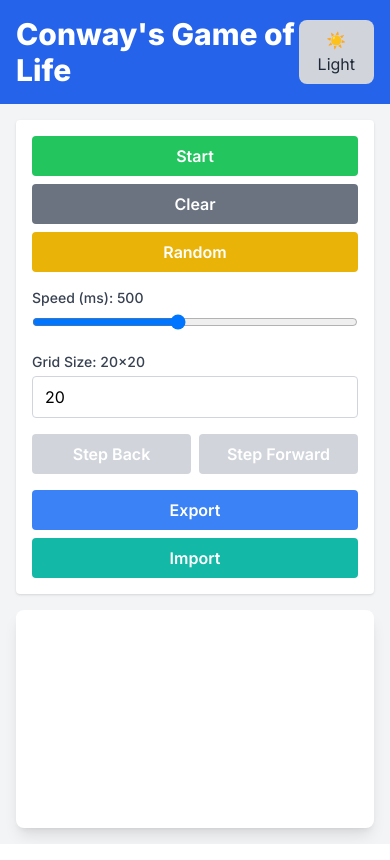
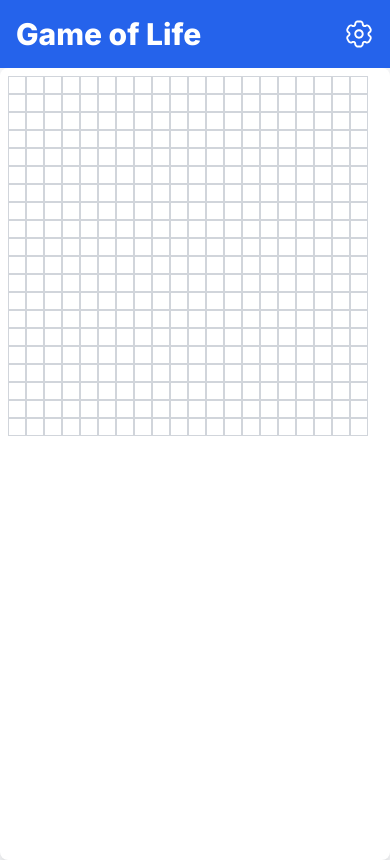
Before and after one commit to Liron-Toledo/game-of-life, a React (Vite) app: page / in a window 390 px wide. Built offline with nearby package versions, Linux system fonts and the light colour scheme.

Commit message:
Better mobile support + save theme to localhost and move to controls

```diff
--- a/src/App.tsx
+++ b/src/App.tsx
@@ -3,8 +3,8 @@ import Grid from './components/Grid';
 import { GridType } from './types';
 import { getNextGridState } from './utils/logic';
 import Controls from './components/Controls';
-import ThemeToggle from './components/ThemeToggle';
 import Notification from './components/Notification';
+import settings from './assets/settings.svg'
 
 const App: React.FC = () => {
   // State variables
@@ -22,6 +22,7 @@ const App: React.FC = () => {
   const [history, setHistory] = useState<GridType[]>([grid]);
   const [currentStep, setCurrentStep] = useState(0);
   const [notification, setNotification] = useState<string | null>(null);
+  const [isControlsOpen, setIsControlsOpen] = useState<boolean>(false);
 
   // References for managing intervals and external state
   const intervalRef = useRef<ReturnType<typeof setInterval> | null>(null);
@@ -236,13 +237,24 @@ const App: React.FC = () => {
 
   return (
     <div className="min-h-screen flex flex-col bg-gray-100 dark:bg-gray-900">
+      {/* Header */}
       <header className="p-4 bg-blue-600 dark:bg-blue-800 text-white flex items-center justify-between">
-        <h1 className="font-sans text-3xl font-extrabold">Conway's Game of Life</h1>
-        <ThemeToggle />
+        <h1 className="font-sans text-3xl font-extrabold">Game of Life</h1>
+        {/* Mobile Controls */}
+        <img
+          width={30}
+          height={30}
+          src={settings}
+          alt="Settings"
+          onClick={() => setIsControlsOpen(!isControlsOpen)}
+          className="block md:hidden cursor-pointer"
+        />
       </header>
 
-      <main className="flex flex-1 flex-col md:flex-row p-4 space-y-4 md:space-y-0 md:space-x-4">
-        <aside className="md:w-1/4 bg-white dark:bg-gray-800 dark:text-white p-4 rounded shadow">
+      {/* Main Content */}
+      <main className="flex flex-1 flex-col md:flex-row">
+        {/* Sidebar Controls - Hidden on Mobile */}
+        <aside className="hidden md:block md:w-1/4 bg-white dark:bg-gray-800 dark:text-white p-4 rounded shadow">
           <Controls
             isRunning={isRunning}
             onStartPause={handleStartPause}
@@ -261,12 +273,44 @@ const App: React.FC = () => {
           />
         </aside>
 
-        <section className="flex-1 bg-white dark:bg-gray-800 p-6 rounded-lg shadow-lg">
+        {/* Grid Section */}
+        <section className="flex-1 bg-white dark:bg-gray-800 p-2 md:p-6 rounded-lg shadow-lg">
           <Grid grid={grid} onCellClick={onCellClick} />
         </section>
       </main>
 
+      {/* Notification */}
       <Notification message={notification} />
+
+      {/* Mobile Controls Overlay */}
+      {isControlsOpen && (
+        <div className="fixed inset-0 bg-black bg-opacity-50 flex justify-center items-center">
+          <div className="bg-white dark:bg-gray-800 p-4 rounded shadow-lg w-11/12 max-w-md">
+            <Controls
+              isRunning={isRunning}
+              onStartPause={handleStartPause}
+              onClear={handleClear}
+              onRandom={handleRandom}
+              speed={speed}
+              onSpeedChange={handleSpeedChange}
+              gridSize={gridSize}
+              onGridSizeChange={handleGridSizeChange}
+              onExport={handleExport}
+              onImport={handleImport}
+              currentStep={currentStep}
+              handleStepBack={handleStepBack}
+              handleStepForward={handleStepForward}
+              historyLength={history.length}
+            />
+            <button
+              className="mt-4 px-4 py-2 bg-red-500 hover:bg-red-600 dark:bg-red-700 dark:hover:bg-red-800 text-white rounded"
+              onClick={() => setIsControlsOpen(false)}
+            >
+              Close
+            </button>
+          </div>
+        </div>
+      )}
     </div>
   );
 };
--- a/src/components/Controls.tsx
+++ b/src/components/Controls.tsx
@@ -1,4 +1,5 @@
 import React from 'react';
+import ThemeToggle from './ThemeToggle';
 
 interface ControlsProps {
     isRunning: boolean;
@@ -141,6 +142,7 @@ const Controls: React.FC<ControlsProps> = ({
                     <input type="file" accept=".json" onChange={handleImportFile} className="hidden" />
                 </label>
             </div>
+            <ThemeToggle />
         </div>
     );
 };
--- a/src/components/Grid.tsx
+++ b/src/components/Grid.tsx
@@ -1,4 +1,4 @@
-import React, { useRef, useCallback } from 'react';
+import React, { useRef, useCallback, useState, useEffect } from 'react';
 import { FixedSizeGrid as VirtualizedGrid } from 'react-window';
 import AutoSizer from 'react-virtualized-auto-sizer';
 import Cell from './Cell';
@@ -11,7 +11,8 @@ interface GridProps {
 
 /** Component to display and manage grid */
 const Grid: React.FC<GridProps> = ({ grid, onCellClick }) => {
-  const minCellSize = 20; // Minimum size for a cell to ensure usability
+  const [mobileGridHeight, setMobileGridHeight] = useState<number | null>(null); // Dynamic height for the grid on mobile
+  const [minCellSize, setMinCellSize] = useState(20); // Initial minimum cell size
   const isMouseDown = useRef(false); // Tracks if the mouse is currently pressed
   const currentAction = useRef<'setAlive' | 'setDead' | null>(null); // Tracks the current action being performed
 
@@ -36,6 +37,27 @@ const Grid: React.FC<GridProps> = ({ grid, onCellClick }) => {
   const handleMouseLeave = useCallback(() => {
     isMouseDown.current = false;
     currentAction.current = null; // Reset the current action
+  }, []);
+
+  /**
+   * Updates grid height and cell size based on screen size.
+   */
+  useEffect(() => {
+    const updateGridSettings = () => {
+      const isMobile = window.innerWidth < 640; // Mobile breakpoint
+      const header = document.querySelector('header');
+      const headerHeight = header ? header.offsetHeight : 0;
+
+      // Set grid height dynamically on mobile, null otherwise
+      setMobileGridHeight(isMobile ? window.innerHeight - headerHeight : null);
+
+      // Adjust minimum cell size for mobile and larger screens
+      setMinCellSize(isMobile ? 10 : 20);
+    };
+
+    updateGridSettings();
+    window.addEventListener('resize', updateGridSettings); // Update on resize
+    return () => window.removeEventListener('resize', updateGridSettings);
   }, []);
 
   /**
@@ -66,12 +88,33 @@ const Grid: React.FC<GridProps> = ({ grid, onCellClick }) => {
         }
       };
 
+      /**
+     * Handles touch start on a cell to toggle its state.
+     */
+      const handleCellTouchStart = () => {
+        const action = cell.isAlive ? 'setDead' : 'setAlive'; // Determine action based on cell state
+        currentAction.current = action;
+        onCellClick(rowIndex, columnIndex, action);
+      };
+
+      /**
+       * Handles touch move over a cell to update its state.
+       */
+      const handleCellTouchMove = () => {
+        if (currentAction.current) {
+          onCellClick(rowIndex, columnIndex, currentAction.current);
+        }
+      };
+
       return (
         <div
           style={style} // Position and size of the cell (calculated by VirtualizedGrid)
           onMouseDown={handleCellMouseDown}
           onMouseEnter={handleCellMouseEnter}
+          onTouchStart={handleCellTouchStart}
+          onTouchMove={handleCellTouchMove}
           onDragStart={(e) => e.preventDefault()} // Prevents unwanted drag interactions
+
         >
           <Cell cell={cell} />
         </div>
@@ -82,7 +125,9 @@ const Grid: React.FC<GridProps> = ({ grid, onCellClick }) => {
 
   return (
     <div
-      className="w-full h-full"
+      className="w-full"
+      style={{ height: mobileGridHeight || '100%' }}
+
       onMouseDown={handleMouseDown}
       onMouseUp={handleMouseUp}
       onMouseLeave={handleMouseLeave}
@@ -91,6 +136,7 @@ const Grid: React.FC<GridProps> = ({ grid, onCellClick }) => {
     >
       <AutoSizer>
         {({ width, height }) => {
+
           // Dynamically calculate cell size based on grid dimensions and available space
           const cellSize = Math.max(
             Math.floor(Math.min(width / grid.length, height / grid.length)),
@@ -114,6 +160,7 @@ const Grid: React.FC<GridProps> = ({ grid, onCellClick }) => {
       </AutoSizer>
     </div>
   );
+
 };
 
 export default Grid;
--- a/src/components/ThemeToggle.tsx
+++ b/src/components/ThemeToggle.tsx
@@ -6,13 +6,27 @@ import React, { useState, useEffect } from 'react';
  * root `<html>` element.
  */
 const ThemeToggle: React.FC = () => {
-  const [isDark, setIsDark] = useState(false);
+  const [isDark, setIsDark] = useState<boolean>(() => {
+    // Initialize state based on `localStorage` or system preference
+    if (typeof window !== 'undefined') {
+      const storedTheme = localStorage.getItem('theme');
+      if (storedTheme) {
+        return storedTheme === 'dark';
+      } else {
+        // If no preference is stored, use the system's color scheme
+        return window.matchMedia('(prefers-color-scheme: dark)').matches;
+      }
+    }
+    return false; // Default to light theme
+  });
 
   useEffect(() => {
     if (isDark) {
       document.documentElement.classList.add('dark');
+      localStorage.setItem('theme', 'dark');
     } else {
       document.documentElement.classList.remove('dark');
+      localStorage.setItem('theme', 'light');
     }
   }, [isDark]);
 
@@ -22,7 +36,7 @@ const ThemeToggle: React.FC = () => {
       className="px-3 py-2 bg-gray-300 dark:bg-gray-700 rounded-lg text-gray-800 dark:text-gray-200"
       aria-label="Toggle Dark Mode"
     >
-      {isDark ? '🌙 Dark' : '☀️ Light'}
+      {isDark ? 'Dark' : 'Light'}
     </button>
   );
 };
```
Also changed, not shown: src/assets/settings.svg (added).
